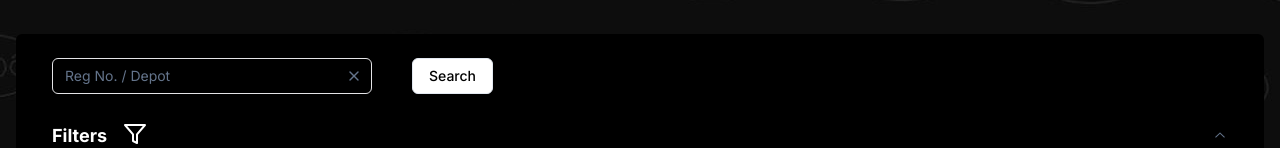
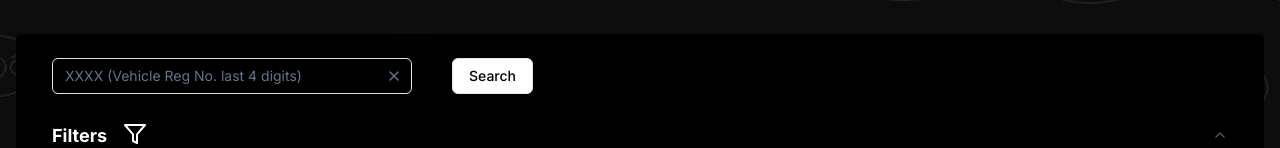
Before and after one commit to Pushpitha17/sltb-fleet-frontend, a Next.js app: page /fleet in a window 1280 px wide. Shown: the part 203-351 px from the top of the page. Built offline with nearby package versions, Linux system fonts and the light colour scheme; no server answers; the database is empty.

Commit message:
search bar placeholder fix

```diff
--- a/app/fleet/SearchForm.tsx
+++ b/app/fleet/SearchForm.tsx
@@ -56,9 +56,9 @@ function SearchForm() {
                   <FormControl>
                     <div className="relative w-full">
                       <Input
-                        placeholder="Reg No. / Depot"
+                        placeholder="XXXX (Vehicle Reg No. last 4 digits)"
                         {...field}
-                        className="w-full md:w-[320px]"
+                        className="w-full md:w-[360px]"
                       />
                       <X
                         className="absolute right-0 top-0 m-2.5 h-4 w-4 text-muted-foreground"
```
